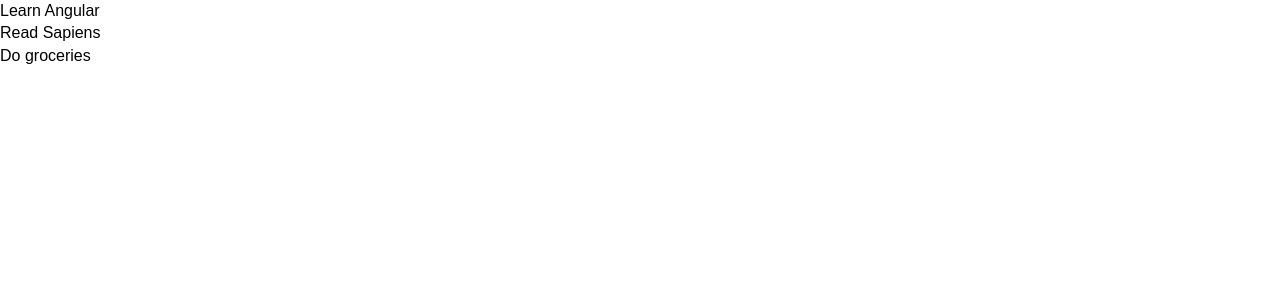
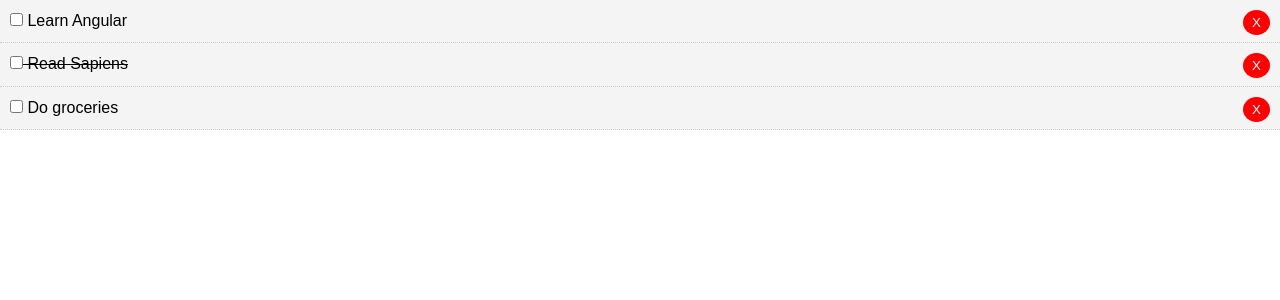
Before and after one commit to brrrouillard/angular-todolist, an Angular app: page / in a window 1280 px wide. Shown: the top 300 px of the page. Built offline with nearby package versions, Linux system fonts and the light colour scheme.

Commit message:
Add some todo-item styling

```diff
--- a/src/app/components/todo-item/todo-item.component.css
+++ b/src/app/components/todo-item/todo-item.component.css
@@ -0,0 +1,19 @@
+.del {
+    background: #ff0000;
+    color: #fff;
+    border: none;
+    padding: 5px 9px;
+    border-radius: 50%;
+    cursor: pointer;
+    float: right;
+  }
+
+  .todo {
+    background: #f4f4f4;
+    padding: 10px;
+    border-bottom: 1px #ccc dotted;
+  }
+
+  .is-complete {
+    text-decoration: line-through;
+  }
--- a/src/app/components/todo-item/todo-item.component.html
+++ b/src/app/components/todo-item/todo-item.component.html
@@ -1,3 +1,7 @@
-<p>
-  {{ todo.title }}
-</p>
+<div [ngClass]="setClasses()">
+  <p>
+    <input type="checkbox">
+    {{ todo.title }}
+    <button class="del">X</button>
+  </p>
+</div>
--- a/src/app/components/todo-item/todo-item.component.ts
+++ b/src/app/components/todo-item/todo-item.component.ts
@@ -14,4 +14,13 @@
   ngOnInit() {
   }
 
+  // Set dynamic classes
+  setClasses(){
+    let classes = {
+      todo: true,
+      'is-complete': this.todo.completed
+    }
+    return classes;
+  }
+
 }
```
